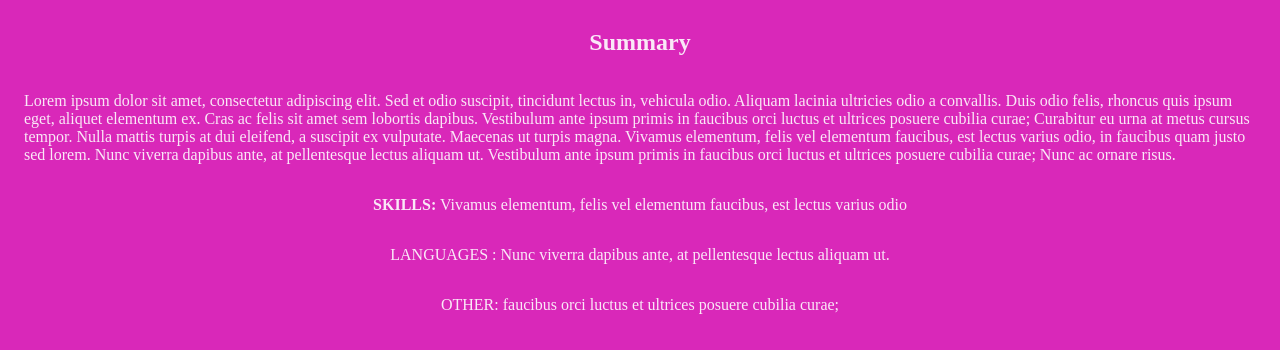
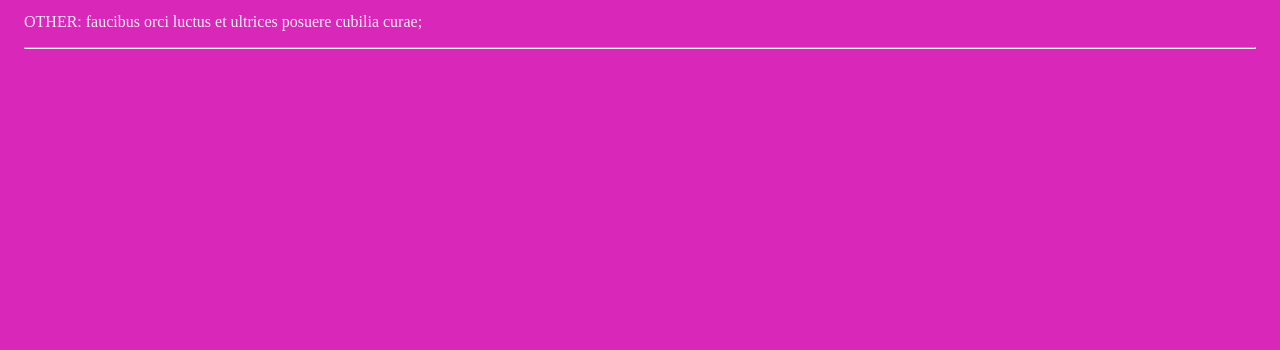
Before and after one commit to shraddhaaundhkar/resume, a plain HTML site: page index.html in a window 1280 px wide. Shown: the part 270-620 px from the top of the page. Drawn offline with Linux system fonts and the light colour scheme.

Commit message:
add line

```diff
--- a/index.html
+++ b/index.html
@@ -1,13 +1,15 @@
 <!DOCTYPE html>
 <html lang="en">
+
 <head>
   <link rel="stylesheet" href="src/style.css">
 </head>
+
 <body>
 
   <h1>Hi friend's.. I am Shraddha Aundhkar</h1>
 
-    <h2> Summary  </h2>
+  <h2> Summary </h2>
   <p> Lorem ipsum dolor sit amet, consectetur adipiscing elit.
     Sed et odio suscipit, tincidunt lectus in, vehicula odio.
     Aliquam lacinia ultricies odio a convallis. Duis odio felis, rhoncus quis ipsum eget,
@@ -21,7 +23,7 @@
   <p><b> SKILLS:</b> Vivamus elementum, felis vel elementum faucibus, est lectus varius odio </p>
   <p> LANGUAGES : Nunc viverra dapibus ante, at pellentesque lectus aliquam ut.</p>
   <p> OTHER: faucibus orci luctus et ultrices posuere cubilia curae;</p>
-
+  <hr />
 </body>
 
 </html>
--- a/src/style.css
+++ b/src/style.css
@@ -4,8 +4,4 @@ body {
     margin: 0;
     height: 100vh;
     color: #fae8f7;
-    display: flex;
-    justify-content: center;
-    align-items: center;
-    flex-direction: column;
   }
```
Lines whose indentation alone changed are shown as unchanged.
